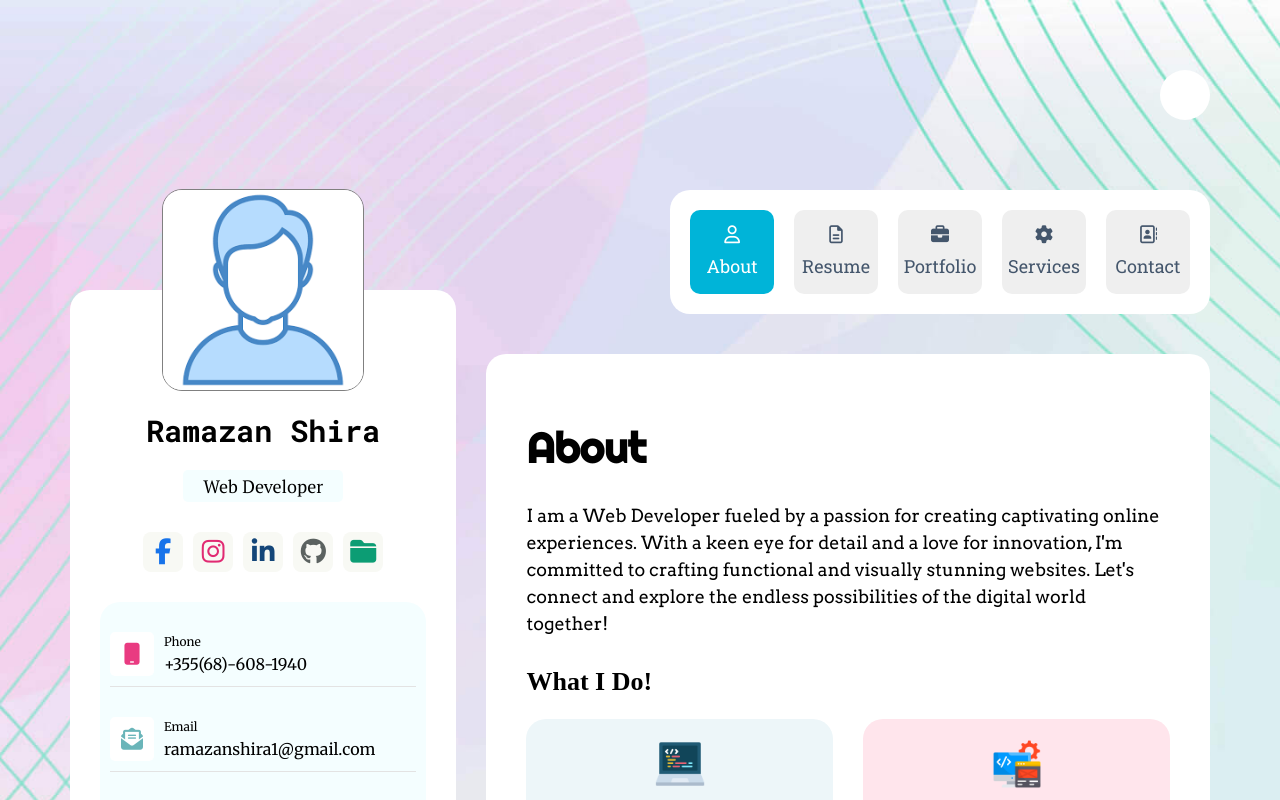
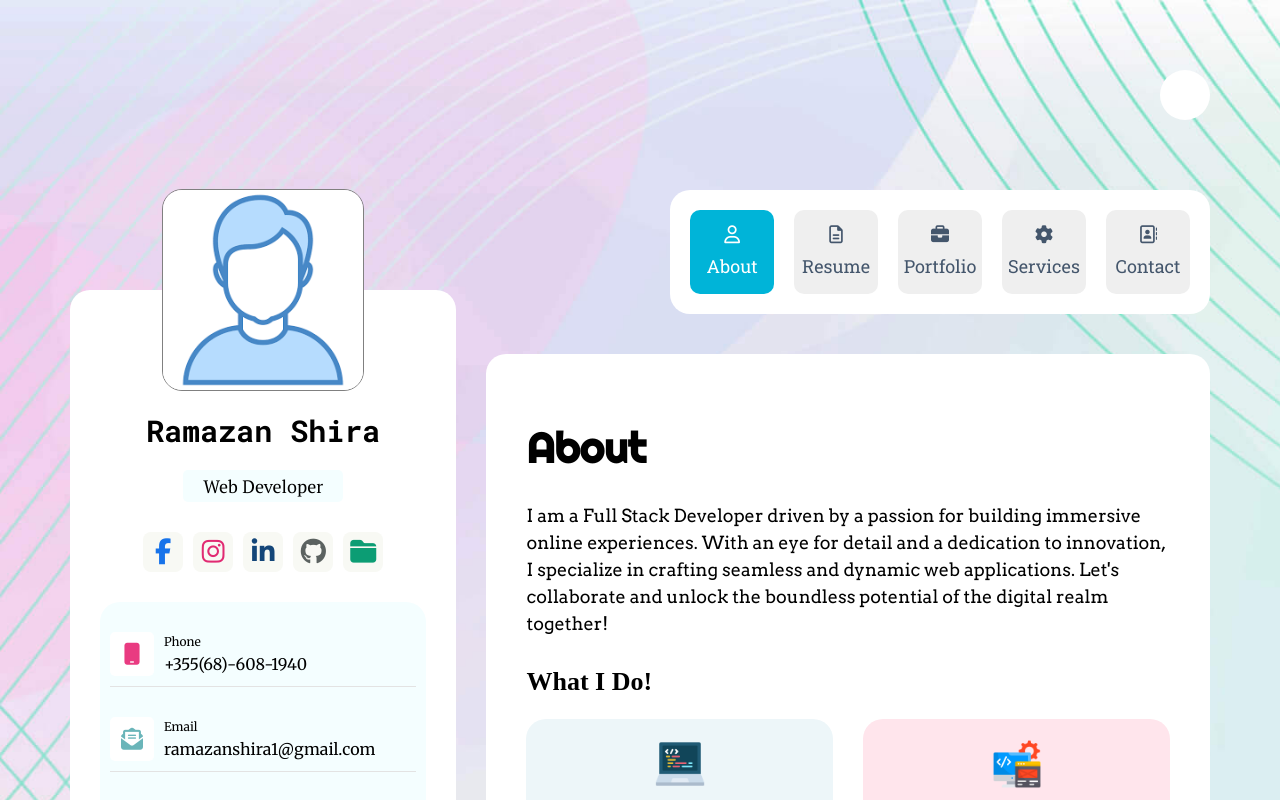
Before and after one commit to ramazan-shira/Personal_Porfolio, a React (Create React App) app: page /about in a window 1280 px wide. Shown: the top 800 px of the page. Built offline with nearby package versions, Linux system fonts and the light colour scheme; some icons are missing; a web font is replaced by a local one.

Commit message:
About me

```diff
--- a/src/Personal-web/About/Aboutme.jsx
+++ b/src/Personal-web/About/Aboutme.jsx
@@ -7,11 +7,11 @@ const Aboutme = (props) => {
     <div className={darkMode ? "aboutme dark" : "aboutme"}>
       <h1>About</h1>
       <p>
-        I am a Web Developer fueled by a passion for creating captivating online
-        experiences. With a keen eye for detail and a love for innovation, I'm
-        committed to crafting functional and visually stunning websites. Let's
-        connect and explore the endless possibilities of the digital world
-        together!
+        I am a Full Stack Developer driven by a passion for building immersive
+        online experiences. With an eye for detail and a dedication to
+        innovation, I specialize in crafting seamless and dynamic web
+        applications. Let's collaborate and unlock the boundless potential of
+        the digital realm together!
       </p>
     </div>
   );
```
